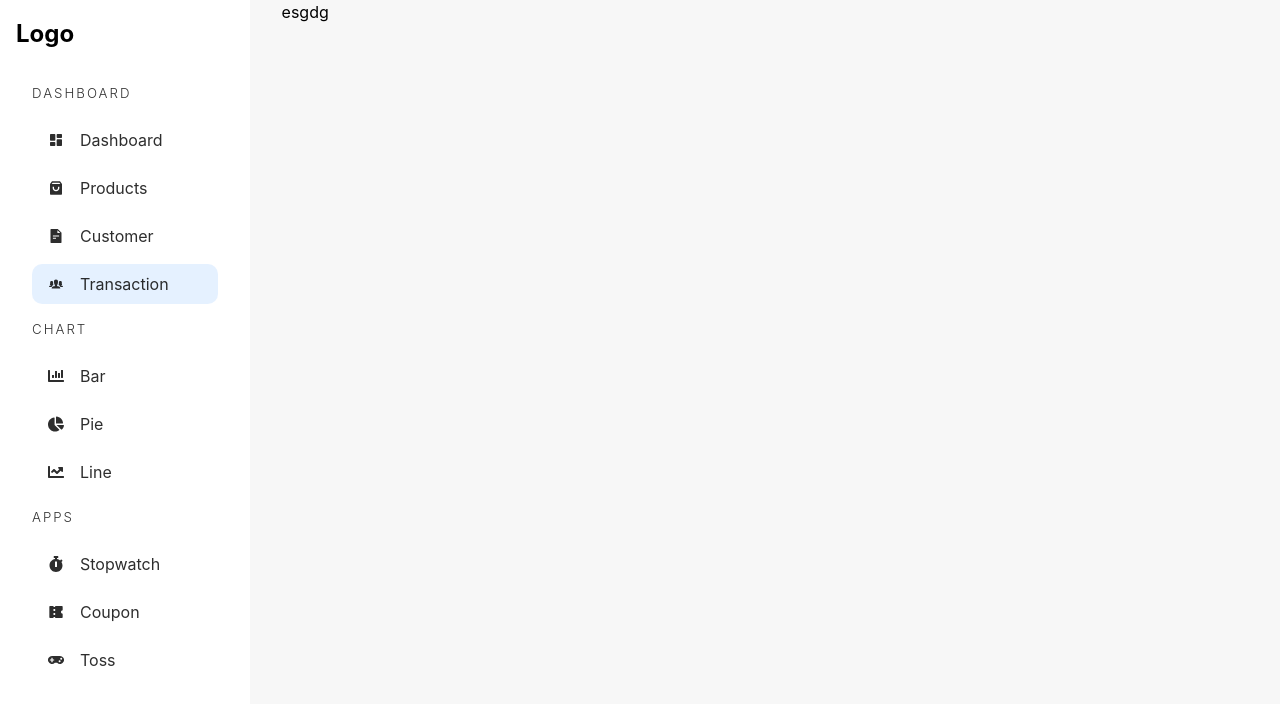
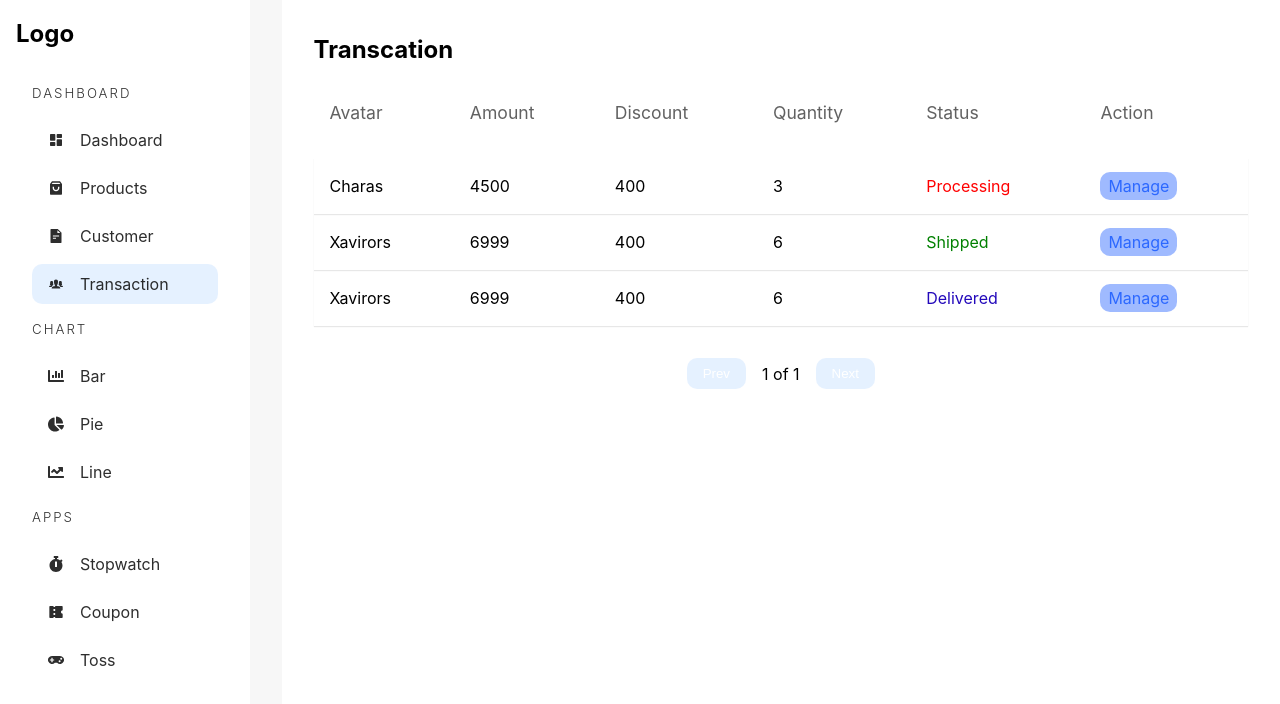
Before and after one commit to Gunjankher/react-admin-dashboard, a React (Vite) app: page /admin/transaction in a window 1280 px wide. Shown: the top 704 px of the page. Built offline with nearby package versions, Linux system fonts and the light colour scheme.

Commit message:
making product

```diff
--- a/src/pages/Transcation.jsx
+++ b/src/pages/Transcation.jsx
@@ -1,12 +1,92 @@
 import React from 'react'
 import AdminSideBar from '../components/AdminSideBar'
+import { Column } from "react-table";
+import { ReactElement, useState, useCallback } from "react";
+import TableHOC from "../components/TableHOC";
+import { Link } from "react-router-dom";
+
+
+const columns = [
+  {
+    Header: "Avatar",
+    accessor: "user",
+  },
+  {
+    Header: "Amount",
+    accessor: "amount",
+  },
+  {
+    Header: "Discount",
+    accessor: "discount",
+  },
+  {
+    Header: "Quantity",
+    accessor: "quantity",
+  },
+  {
+    Header: "Status",
+    accessor: "status",
+  },
+  {
+    Header: "Action",
+    accessor: "action",
+  },
+];
+
+const arr = [
+  {
+    user: "Charas",
+    amount: 4500,
+    discount: 400,
+    quantity: 3,
+    status: <span className="red">Processing</span>,
+    action: <Link to="/admin/transaction/sajknaskd">Manage</Link>,
+  },
+  {
+    user: "Xavirors",
+    amount: 6999,
+    discount: 400,
+    status: <span className="green">Shipped</span>,
+    quantity: 6,
+    action: <Link to="/admin/transaction/sajknaskd">Manage</Link>,
+  },
+  {
+    user: "Xavirors",
+    amount: 6999,
+    discount: 400,
+    status: <span className="purple">Delivered</span>,
+    quantity: 6,
+    action: <Link to="/admin/transaction/sajknaskd">Manage</Link>,
+  },
+];
+
+
+
 
 
 function Transcation() {
+
+const [data] = useState(arr)
+
+
+const Table = useCallback(
+TableHOC(
+columns,
+data,
+"dashboard-product-box",
+"Transcation",
+ true
+
+)
+
+)
+
+
+
   return (
     <div className='adminContainer'>
     <AdminSideBar/>
-    <main>esgdg</main>
+    <main>{Table()}</main>
 
         </div>
   )
```
